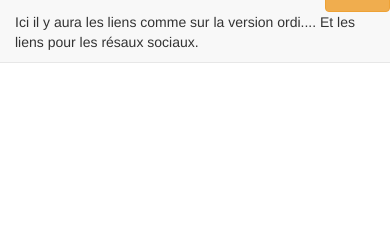
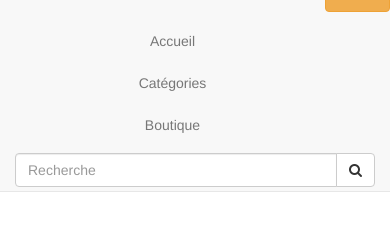
Before and after one commit to Programmateur67/MisterGoodFood, a plain HTML site: page index.html in a window 390 px wide. Both pictures are taken after a click on the button 32 px from the left and 25 px from the top of the page. Shown: the part 38-264 px from the top of the page. Drawn offline with Linux system fonts and the light colour scheme.

Commit message:
Barre de navigation Mobile et tablette
Adaptation de la barre de navigation pour les mobiles et les tablette.
Erreurs : Problèmes d'agencement  pour les boutons sociaux une autre
place doit être trouvée.

```diff
--- a/index.html
+++ b/index.html
@@ -52,7 +52,21 @@
                     <a class="navbar-brand btn btn-warning col-xs-2"><span class="fa fa-user fa-inverse"></span></a>
                 </div>
                 <div class="collapse" id="collapsed">
-                    <p>Ici il y aura les liens comme sur la version ordi.... Et les liens pour les résaux sociaux.</p>
+                    <ul class="row nav navbar-nav btn-group col-xs-12">
+                        <li class="col-xs-12"><a class="btn">Accueil</a></li>
+                        <li class="col-xs-12"><a class="btn">Catégories</a></li>
+                        <li class="col-xs-12"><a class="btn">Boutique</a></li>
+                    </ul>
+                    <div class="row">
+                        <form class="col-xs-12 margin3" role="search">
+                            <div class="input-group">
+                                <input type="search" placeholder="Recherche" class="form-control"/>
+                                <div class="input-group-btn">
+                                    <a class="btn btn-default "><span class="fa fa-search"></span></a>
+                                </div>
+                            </div>
+                        </form>
+                    </div>
                 </div>
             </nav>
         </header>
--- a/style.css
+++ b/style.css
@@ -19,3 +19,7 @@ body
 {
     margin-top: 1%;
 }
+.margin3
+{
+    margin-bottom: 1%;
+}
```
Also changed, not shown: 1 other file.
